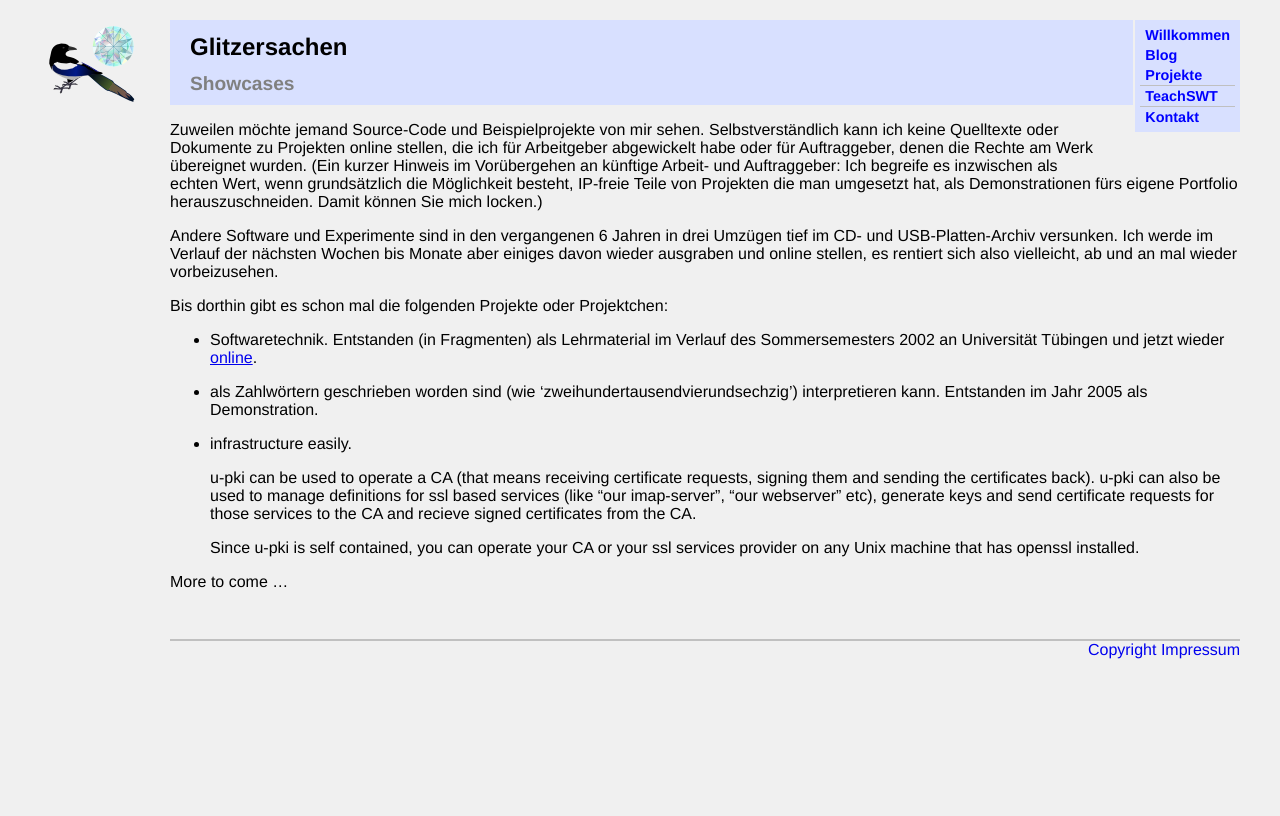
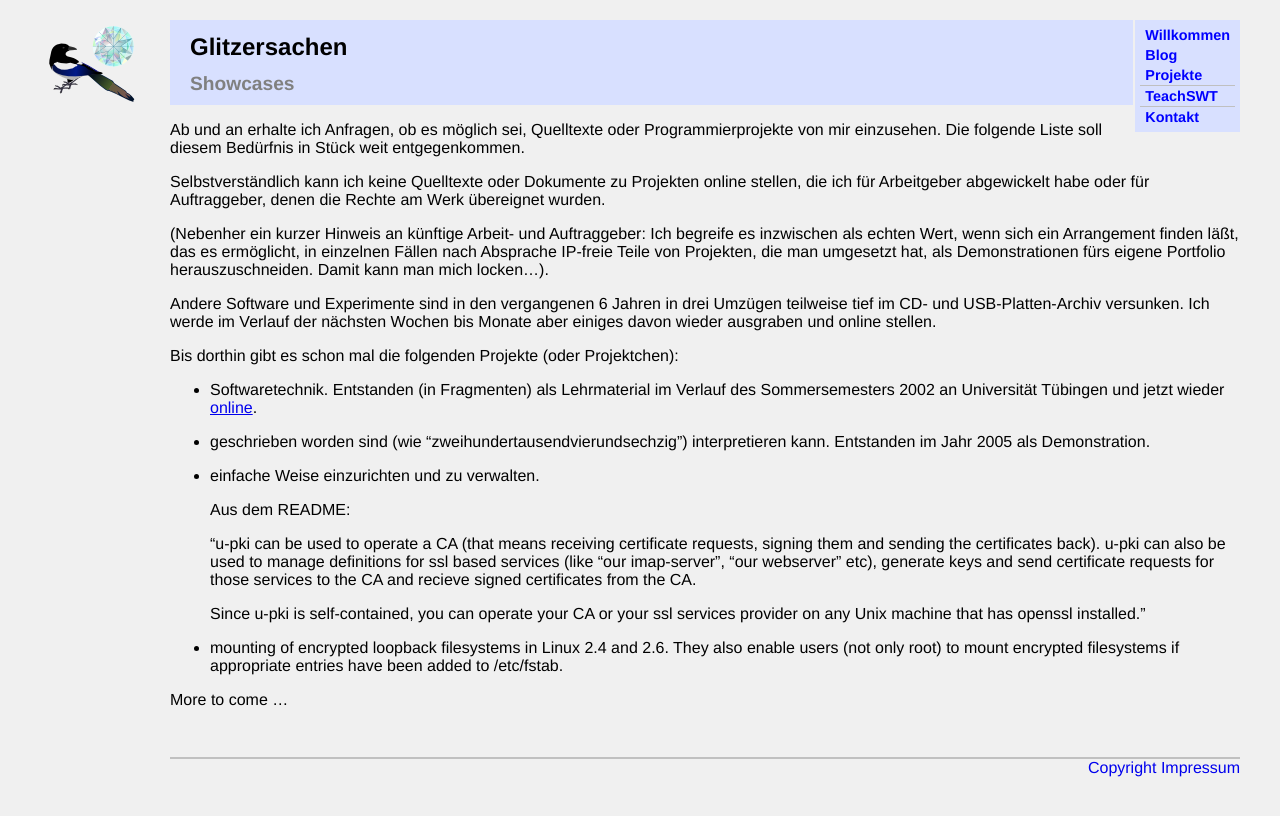
Before and after one commit to m-e-leypold/m-e-leypold.github.io, a Jekyll site: the page built from showcases.md, in a window 1280 px wide. Shown: the top 816 px of the page. Built offline with Jekyll 4.4.1, drawn with Linux system fonts in a browser that asks for light colours.

Commit message:
Linked some of my software repositories. updated some text, fixed typos

```diff
--- a/showcases.md
+++ b/showcases.md
@@ -3,20 +3,23 @@
 title:  Showcases
 ---
 
-Zuweilen möchte jemand Source-Code und Beispielprojekte von mir sehen. Selbstverständlich
-kann ich keine Quelltexte oder Dokumente zu Projekten online stellen, die ich für
-Arbeitgeber abgewickelt habe oder für Auftraggeber, denen die Rechte am Werk übereignet
-wurden. (Ein kurzer Hinweis im Vorübergehen an künftige Arbeit- und Auftraggeber: Ich
-begreife es inzwischen als echten Wert, wenn grundsätzlich die Möglichkeit besteht,
-IP-freie Teile von Projekten die man umgesetzt hat, als Demonstrationen fürs eigene
-Portfolio herauszuschneiden. Damit können Sie mich locken.)
+Ab und an erhalte ich Anfragen, ob es möglich sei, Quelltexte oder Programmierprojekte von
+mir einzusehen. Die folgende Liste soll diesem Bedürfnis in Stück weit entgegenkommen.
 
-Andere Software und Experimente sind in den vergangenen 6 Jahren in drei Umzügen tief im
-CD- und USB-Platten-Archiv versunken. Ich werde im Verlauf der nächsten Wochen bis Monate
-aber einiges davon wieder ausgraben und online stellen, es rentiert sich also vielleicht,
-ab und an mal wieder vorbeizusehen.
+Selbstverständlich kann ich keine Quelltexte oder Dokumente zu Projekten online stellen,
+die ich für Arbeitgeber abgewickelt habe oder für Auftraggeber, denen die Rechte am Werk
+übereignet wurden.
 
-Bis dorthin gibt es schon mal die folgenden Projekte oder Projektchen:
+(Nebenher ein kurzer Hinweis an künftige Arbeit- und Auftraggeber: Ich begreife es
+inzwischen als echten Wert, wenn sich ein Arrangement finden läßt, das es ermöglicht, in
+einzelnen Fällen nach Absprache IP-freie Teile von Projekten, die man umgesetzt hat, als
+Demonstrationen fürs eigene Portfolio herauszuschneiden. Damit kann man mich locken...).
+
+Andere Software und Experimente sind in den vergangenen 6 Jahren in drei Umzügen teilweise
+tief im CD- und USB-Platten-Archiv versunken. Ich werde im Verlauf der nächsten Wochen bis
+Monate aber einiges davon wieder ausgraben und online stellen.
+
+Bis dorthin gibt es schon mal die folgenden Projekte (oder Projektchen):
 
 * [TeachSWT]: Eine Sammlung von Handouts, Fallstudien und Übungen zu Themen der
   Softwaretechnik. Entstanden (in Fragmenten) als Lehrmaterial im Verlauf des
@@ -24,20 +27,41 @@
 
   [TeachSWT]:  teachswt.html
 
-* [mcalc]: (noch nicht online) - Ein Rechenprogramm ("taschenrechner"), das Zahlen, die
-  als Zahlwörtern geschrieben worden sind (wie 'zweihundertausendvierundsechzig')
-  interpretieren kann. Entstanden im Jahr 2005 als Demonstration.
 
-* [u-pki]: (noch nicht online) - A selfcontained script to maintain a public key
-  infrastructure easily.
+* [MCalc]: Ein Rechenprogramm ("taschenrechner"), das Zahlen, die als Zahlwörtern
+  geschrieben worden sind (wie "zweihundertausendvierundsechzig") interpretieren
+  kann. Entstanden im Jahr 2005 als Demonstration.
 
-  u-pki can be used to operate a CA (that means receiving certificate requests, signing
-  them and sending the certificates back). u-pki can also be used to manage definitions
-  for ssl based services (like "our imap-server", "our webserver" etc), generate keys and
-  send certificate requests for those services to the CA and recieve signed certificates
-  from the CA.
+  [MCalc]:     http://github.com/m-e-leypold/mcalc
 
-  Since u-pki is self contained, you can operate your CA or your ssl services provider on
-  any Unix machine that has openssl installed.
+* [u-pki]: Ein in sich abgeschlossenes Skript, um eine Public-Key-Infrastruktur auf
+  einfache Weise einzurichten und zu verwalten.
+
+  Aus dem README:
+
+  "u-pki can be used to operate a CA (that means receiving certificate
+  requests, signing them and sending the certificates back). u-pki can also be used to
+  manage definitions for ssl based services (like "our imap-server", "our webserver" etc),
+  generate keys and send certificate requests for those services to the CA and recieve
+  signed certificates from the CA.
+
+  Since u-pki is self-contained, you can operate your CA or your ssl services provider on
+  any Unix machine that has openssl installed."
+
+  [u-pki]:     http://github.com/m-e-leypold/u-pki
+
+* [LSD Mount utilities]: The LSD mount utilities assist in setting up (creating) and
+  mounting of encrypted loopback filesystems in Linux 2.4 and 2.6.
+  They also enable users (not only root) to mount encrypted
+  filesystems if appropriate entries have been added to /etc/fstab.
+
+  [LSD Mount Utilities]: http://github.com/m-e-leypold/lsd-mount-utilities
+
 
 More to come ...
+
+
+
+<!-- Local Variables: -->
+<!-- mode: markdown -->
+<!-- End: -->
```
Also changed, not shown: projects.md (+31 -12 lines), teachswt.md (+1 -1 lines).
